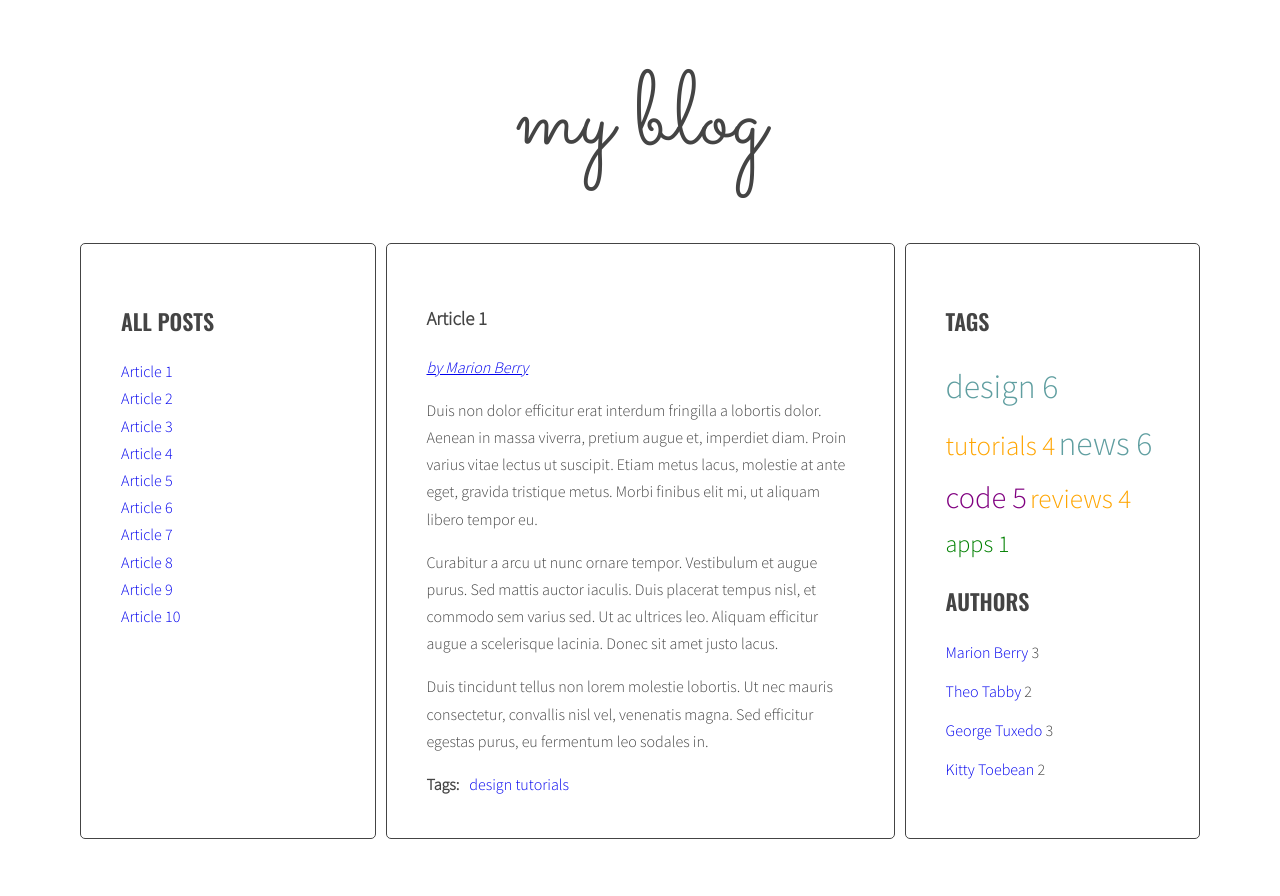
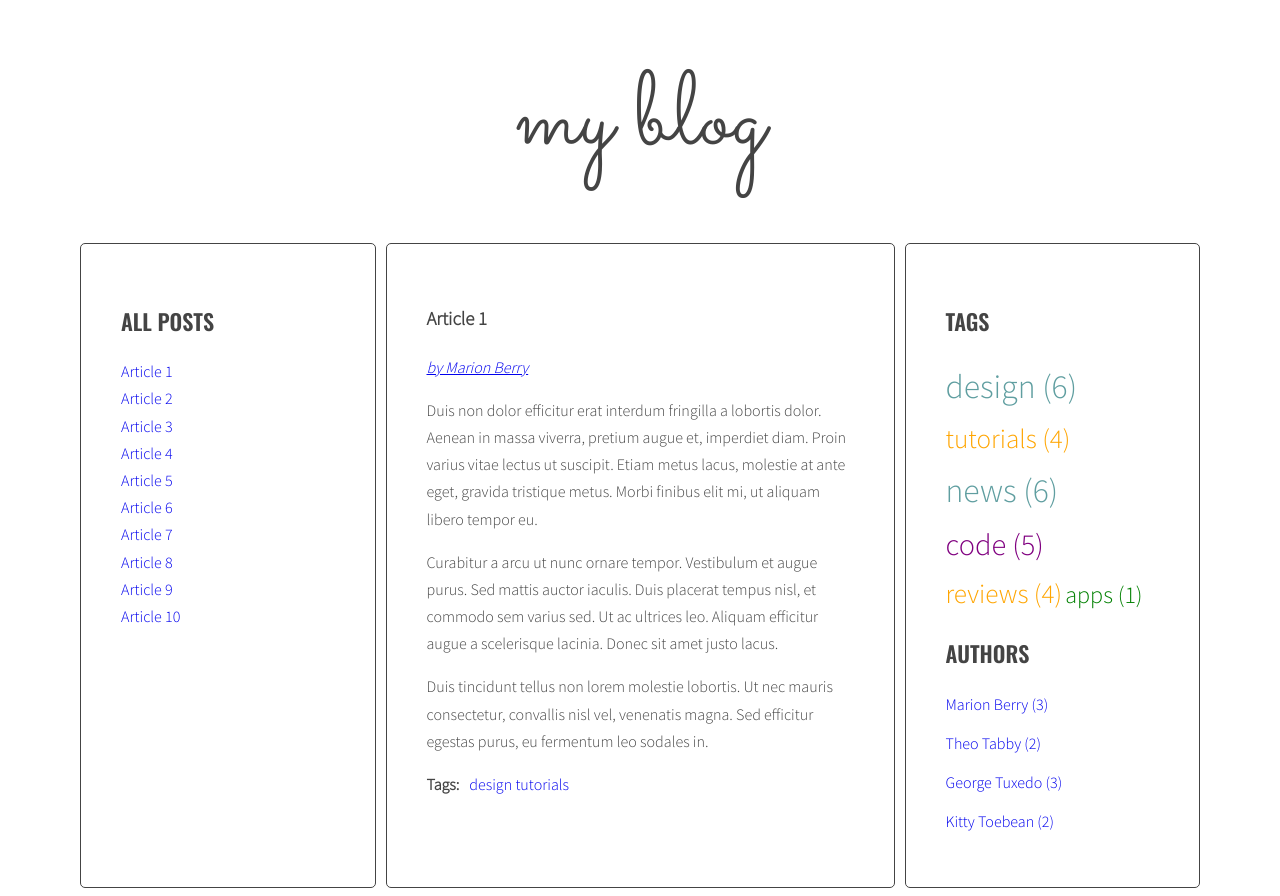
Before and after one commit to bartkozlo/javascript-blog, a website: page index.html in a window 1280 px wide. Before the commit the page ends 847 px from the top, so only its background shows below. Drawn offline with nearby package versions, Linux system fonts and the light colour scheme.

Commit message:
Add Handlebars

```diff
--- a/index.html
+++ b/index.html
@@ -183,6 +183,26 @@
       </main>
     </div>
   </div>
+  <script id="template-article-link" type="text/x-handlebars-template">
+    <li><a href="#{{ id }}"><span>{{ title }}</span></a></li>
+  </script>
+  <script id="template-tag-link" type="text/x-handlebars-template">
+    <li><a href="#{{ id }}"><span>{{ title }}</span></a></li>
+  </script>
+  <script id="template-author-link" type="text/x-handlebars-template">
+    <li><a href="#{{ id }}"><span>{{ title }}</span></a></li>
+  </script>
+  <script id="template-tag-cloud-link" type="text/x-handlebars-template">
+    {{#each tags}}
+    <li><a href="#tag-{{ tag }}" class="{{ className }}"> {{ tag }} ({{ count }}) </a></li>
+    {{/each}}
+  </script>
+  <script id="template-author-cloud-link" type="text/x-handlebars-template">
+    {{#each authors}}
+    <li><a href="#author-{{ author }}" class="{{ className }}"> {{ author }} ({{ count }})</a></li>
+    {{/each}}
+  </script>
+  <script src="https://cdnjs.cloudflare.com/ajax/libs/handlebars.js/4.1.0/handlebars.min.js"></script>
   <script src="/js/script.js"></script>
 </body>
 </html>
--- a/js/script.js
+++ b/js/script.js
@@ -1,4 +1,12 @@
 'use strict';
+
+const templates = {
+  articleLink: Handlebars.compile(document.querySelector('#template-article-link').innerHTML),
+  tagLink: Handlebars.compile(document.querySelector('#template-tag-link').innerHTML),
+  authorLink: Handlebars.compile(document.querySelector('#template-author-link').innerHTML),
+  tagCloudLink: Handlebars.compile(document.querySelector('#template-tag-cloud-link').innerHTML),
+  authorCloudLink: Handlebars.compile(document.querySelector('#template-author-cloud-link').innerHTML),
+};
 
 const optArticleSelector = '.post',
   optTitleSelector = '.post-title',
@@ -62,11 +70,12 @@ function generateTitleLinks(customSelector = ''){            //-------------- fu
   const titleList = document.querySelector(optTitleListSelector);
   titleList.innerHTML = '';
 
-  let html = '';
-
   /* [DONE] for each article */
 
   const articles = document.querySelectorAll(optArticleSelector + customSelector);
+
+  let html = '';
+
   for(let article of articles){
 
     /* [DONE] get the article id */
@@ -83,13 +92,10 @@ function generateTitleLinks(customSelector = ''){            //-------------- fu
 
     /* [DONE] create HTML of the link */
 
-    const linkHTML = '<li><a href="#' + articleId + '"><span>' + articleTitle + '</span></a></li>';
-    console.log(linkHTML);
+    const linkHTMLData = {id: articleId, title: articleTitle};
+    const linkHTML = templates.articleLink(linkHTMLData);
 
     /* [DONE] insert link into titleList */
-
-    titleList.insertAdjacentHTML = titleList.insertAdjacentHTML + linkHTML;
-    console.log(titleList);
 
     html = html + linkHTML;
     console.log(html);
@@ -176,8 +182,8 @@ function generateTags(){                                     //-------------- fu
 
       /* [DONE] generate HTML of the link */
 
-      const linkHTML = '<li><a href="#tag-' + tag + '">' +  tag + '</a></li>' + ' ';
-      console.log(linkHTML);
+      const linkHTMLData = {id: 'tag-' + tag, title: tag};
+      const linkHTML = templates.tagLink(linkHTMLData);
 
       /* [NEW] check if this link is NOT already in allTags */
 
@@ -213,7 +219,8 @@ function generateTags(){                                     //-------------- fu
 
   /* [NEW] create variable for all links HTML code */
 
-  let allTagsHTML = '';
+  const allTagsData = {tags: []};
+  console.log(allTags);
 
   /* [NEW] START LOOP: for each tag in allTags: */
 
@@ -221,14 +228,19 @@ function generateTags(){                                     //-------------- fu
 
     /* [NEW] generate code of a link and add it to allTagsHTML */
 
-    allTagsHTML += '<li><a class="' + calculateTagClass(allTags[tag], tagsParams) + '" href="#tag-' + tag + '">' + tag + ' ' + allTags[tag] +  '</a></li> ';
-    console.log(allTagsHTML);
+    const  tagLinkHTML = '<li><a class="' + calculateTagClass(allTags[tag], tagsParams) + '" href="#tag-' + tag + '">' + tag + ' ' + allTags[tag] +  '</a></li> ';
+    console.log('tagLinkHTML:', tagLinkHTML);
+    allTagsData.tags.push({
+      tag: tag,
+      count: allTags[tag],
+      className: calculateTagClass(allTags[tag], tagsParams)
+    });
 
   } /* [NEW] END LOOP: for each tag in allTags: */
 
   /*[NEW] add HTML from allTagsHTML to tagList */
 
-  tagList.innerHTML = allTagsHTML;
+  tagList.innerHTML = templates.tagCloudLink(allTagsData);
 }
 
 generateTags();
@@ -342,11 +354,10 @@ function generateAuthors(){                                  //-------------- fu
     let html = '';
 
     const articleAuthors = article.getAttribute('data-author');
-    console.log(articleAuthors);
 
-    const linkHTML = '<a href="#author-' + articleAuthors +'">' + 'by ' + articleAuthors +'</a>';
+    const linkHTML = '<a href="#author-' + articleAuthors + '">' + 'by ' + articleAuthors + '</a>';
 
-    html = html + linkHTML;
+    html = linkHTML;
 
     if (!allAuthors[articleAuthors]){
       allAuthors[articleAuthors] = 1;
@@ -360,16 +371,19 @@ function generateAuthors(){                                  //-------------- fu
 
   const authorsParams = calculateAuthorsParams(allAuthors);
 
-  let allAuthorsHTML = '';
+  const allAuthorsData = {authors: []};
 
   for (let articleAuthor in allAuthors){
 
-    const authorLinkHTML = calculateAuthorClass(allAuthors[articleAuthor], authorsParams);
-    console.log('authorLinkHTML:', authorLinkHTML);
+    allAuthorsData.authors.push({
+      author: articleAuthor,
+      count: allAuthors[articleAuthor],
+      className: calculateAuthorClass(allAuthors, authorsParams)
 
-    allAuthorsHTML += '<li><a href="#author-' + articleAuthor + '" class ="' + authorLinkHTML + '">' + articleAuthor + '</a> ' + allAuthors[articleAuthor] + '</li>';
+    });
+    console.log(allAuthorsData);
   }
-  authorList.innerHTML = allAuthorsHTML;
+  authorList.innerHTML = templates.authorCloudLink(allAuthorsData);
 
 }
 
@@ -407,11 +421,11 @@ function authorClickHandler(event){                          //-------------- fu
 
 function addClickListenersToAuthors(){                       //-------------- function addClickListenersToAuthors --------------//
 
-  const authorLinks = document.querySelectorAll('a[href^="#author-"]');
+  const links = document.querySelectorAll('a[href^="#author-"]');
 
-  for(let authorLink of authorLinks){
+  for(let link of links){
 
-    authorLink.addEventListener('click', authorClickHandler);
+    link.addEventListener('click', authorClickHandler);
 
   }
 }
```
Also changed, not shown: .eslintrc.json.
